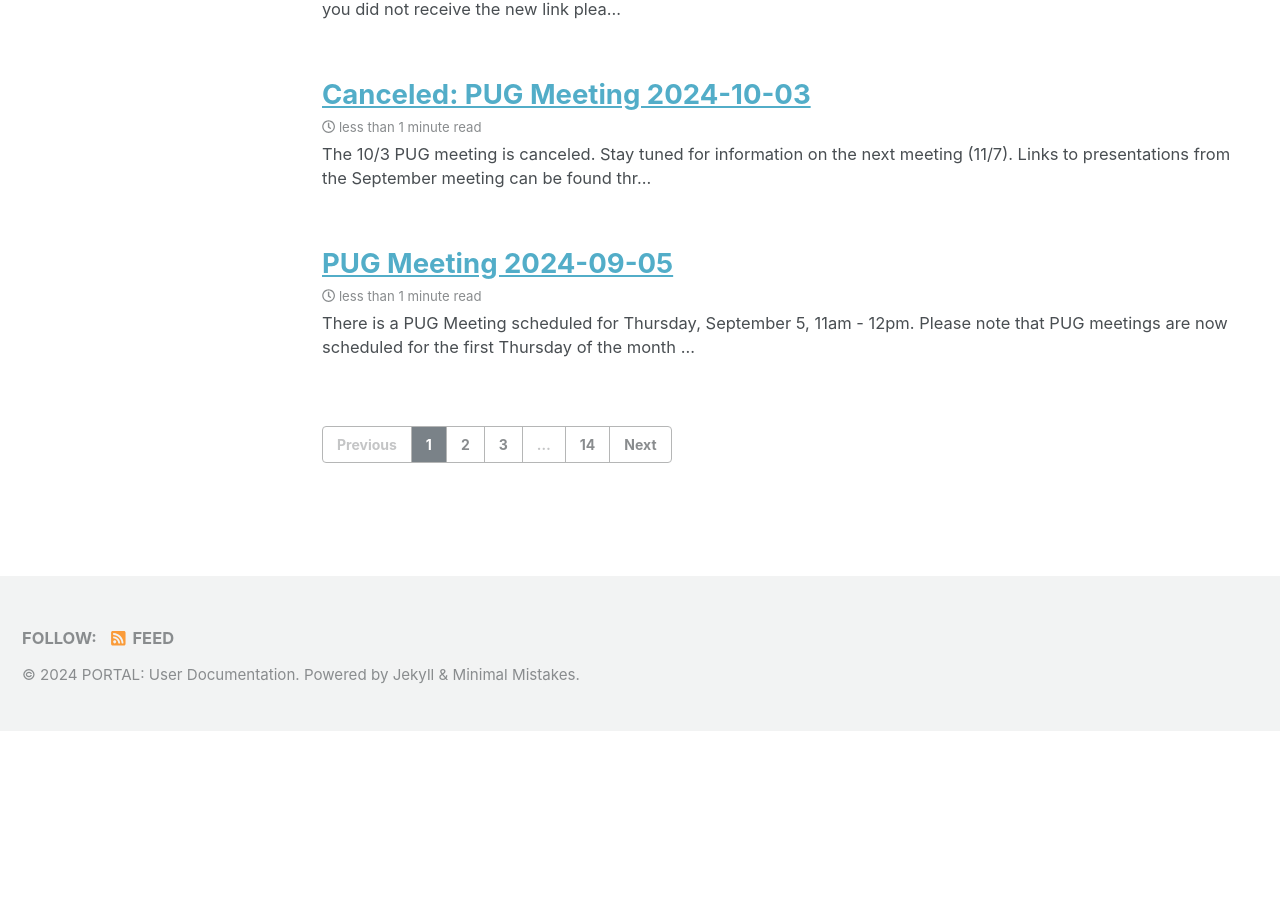
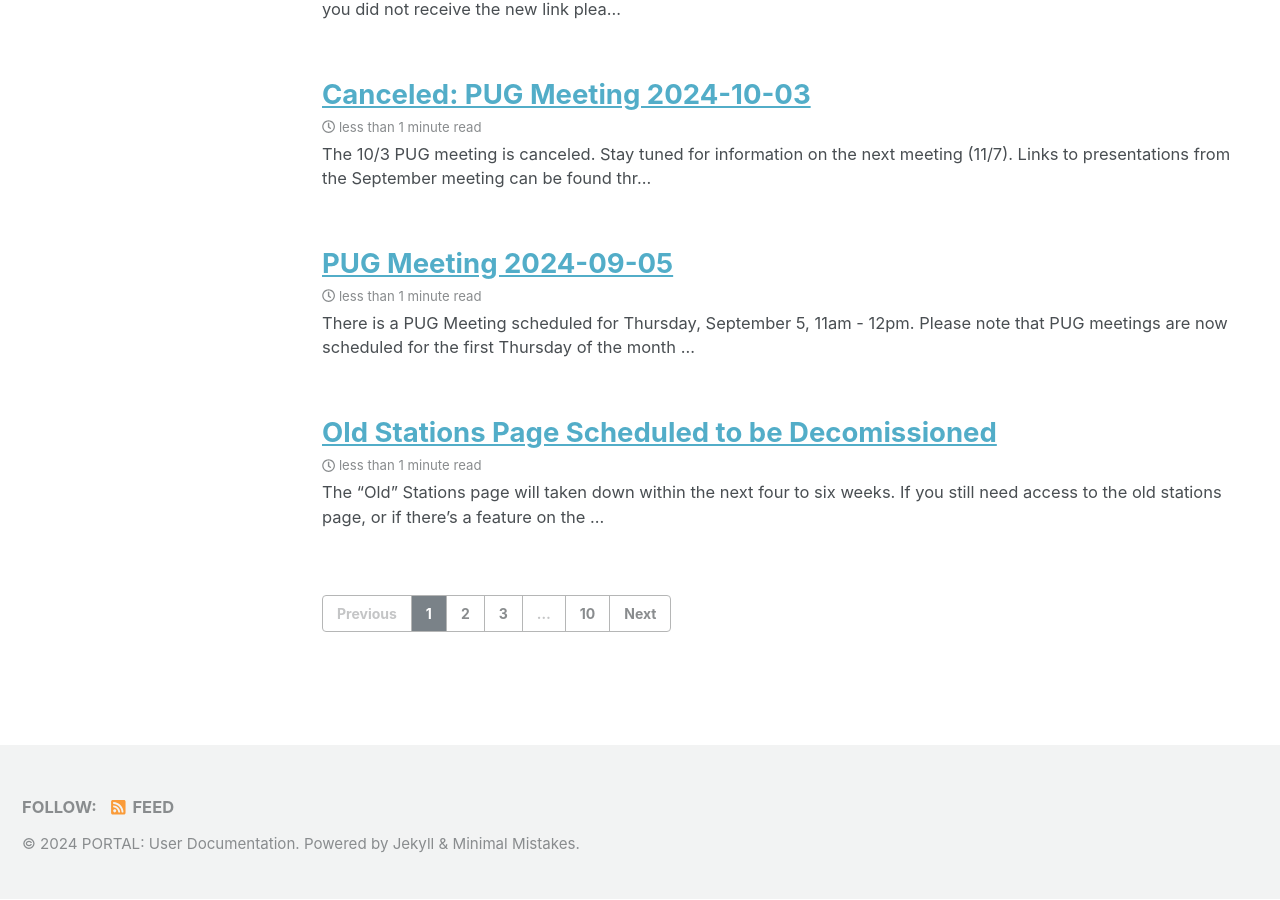
Before and after one commit to adus/portal-documentation, a Jekyll site: the page built from index.html, in a window 1280 px wide and 900 px high, scrolled down 944 px. Built offline with Jekyll 4.4.1, drawn with Linux system fonts in a browser that asks for light colours; nearby versions of some CDN libraries; the list of posts is cut into pages by our own code; before the commit the page ends 1675 px from its top, so only the background shows below that.

Commit message:
change number of recent posts

```diff
--- a/_config.yml
+++ b/_config.yml
@@ -197,7 +197,7 @@ sass:
 
 # Outputting
 permalink: /:categories/:title/
-paginate: 3 # amount of posts to show
+paginate: 4 # amount of posts to show
 paginate_path: "/_posts/page:num/"
 timezone: # https://en.wikipedia.org/wiki/List_of_tz_database_time_zones
 
```
